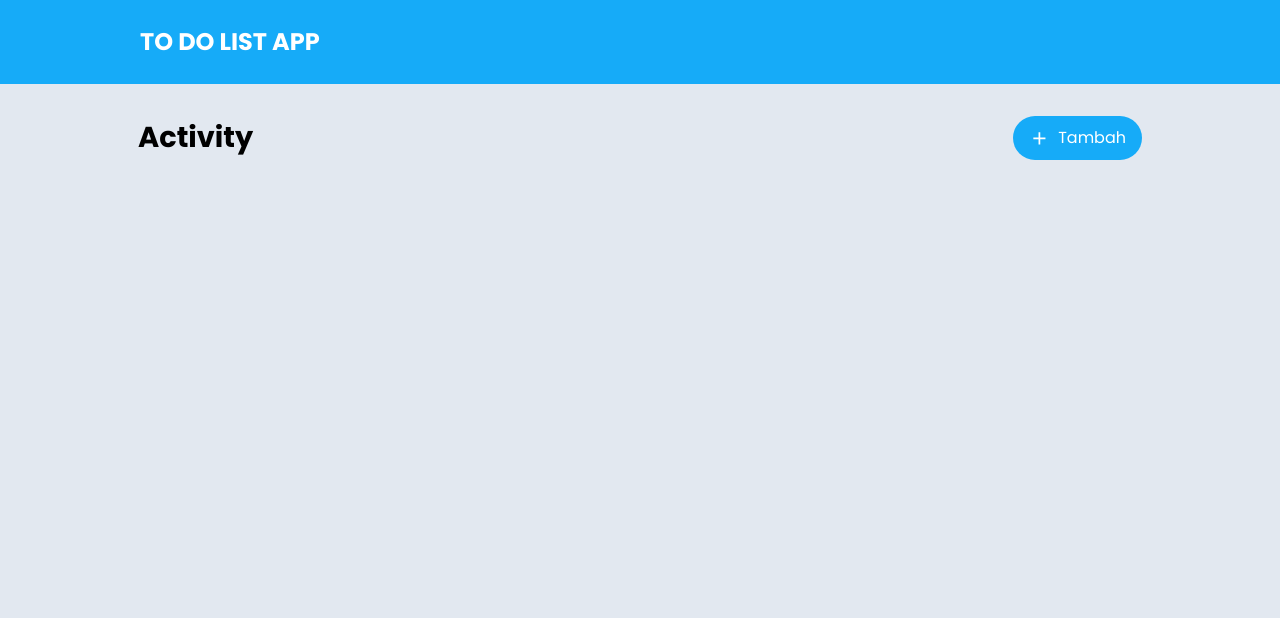
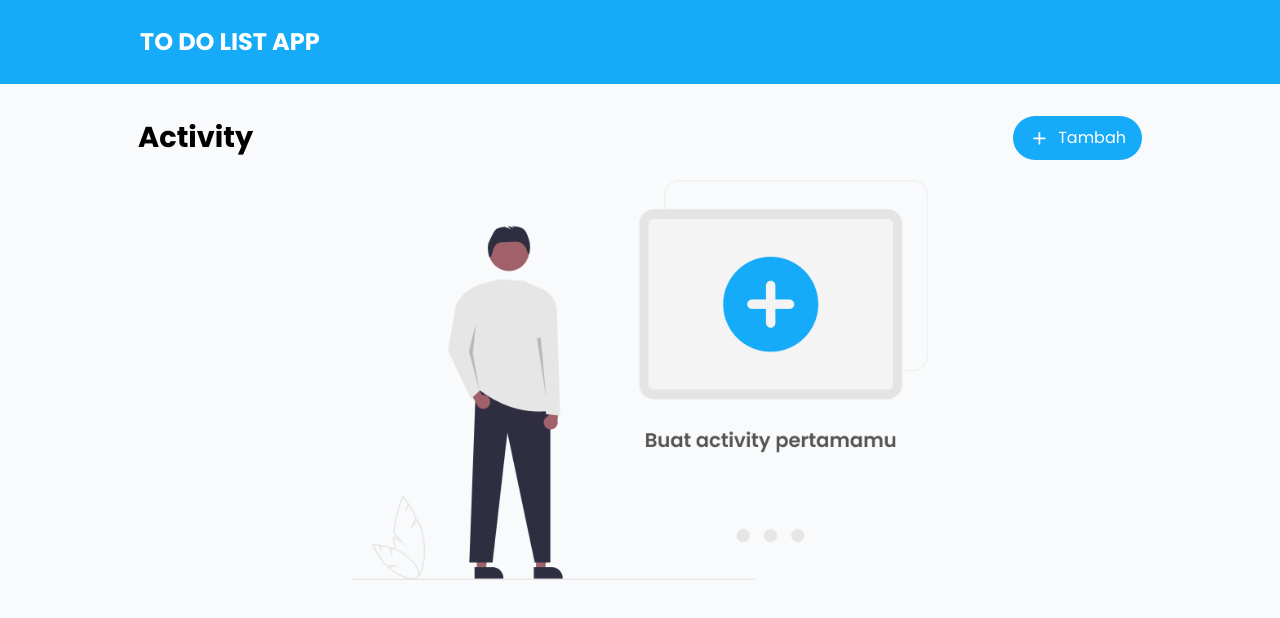
Before and after one commit to elangyudha280/devcode-challange-case-todolist, a React (Vite) app: page / in a window 1280 px wide. Shown: the top 618 px of the page. Built offline with nearby package versions, Linux system fonts and the light colour scheme.

Commit message:
selesai desain component empty

```diff
--- a/src/component/emptyComponent.jsx
+++ b/src/component/emptyComponent.jsx
@@ -1,11 +1,13 @@
 import React from "react";
 
+// import images
+import iconEmptyActivity from '../assets/images/activity-empty-state.png'
 
 // component empty activity
 const EmptyActivity = ()=>{
     return (
-        <section className="empty_activity relative w-full">
-
+        <section className="empty_activity relative w-full flex justify-center pt-5">
+                <img src={iconEmptyActivity} className="mx-auto w-[900px]  h-[400px] object-contain  inline-block" alt=""  />
         </section>
     )
 }
--- a/src/index.css
+++ b/src/index.css
@@ -5,7 +5,7 @@
 
 @layer components {
  .main_template{
-   @apply relative  font-poppins w-full h-screen overflow-x-hidden overflow-y-auto bg-slate-200 pb-[1em];
+   @apply relative  font-poppins w-full h-screen overflow-x-hidden overflow-y-auto bg-slate-50 pb-[1em];
  }
 
  .main_navbar{
--- a/src/pages/homepage.jsx
+++ b/src/pages/homepage.jsx
@@ -5,7 +5,7 @@ import PagesLayout from "../layout/pagesLayout";
 
 // import component
 import { CardActivity } from "../component/card";
-
+import { EmptyActivity } from "../component/emptyComponent";
 // import icons
 import { BiPlus,BiTrash } from "react-icons/bi";
 
@@ -24,12 +24,13 @@ const HomePage=  () =>{
                     </button>
                 </header>
                 {/* body homepage */}
-                <section className="body_homepage">
+                {/* <section className="body_homepage">
 
 
 
 
-                </section>
+                </section> */}
+                <EmptyActivity/>
             </div>
         </PagesLayout>
     )
```
